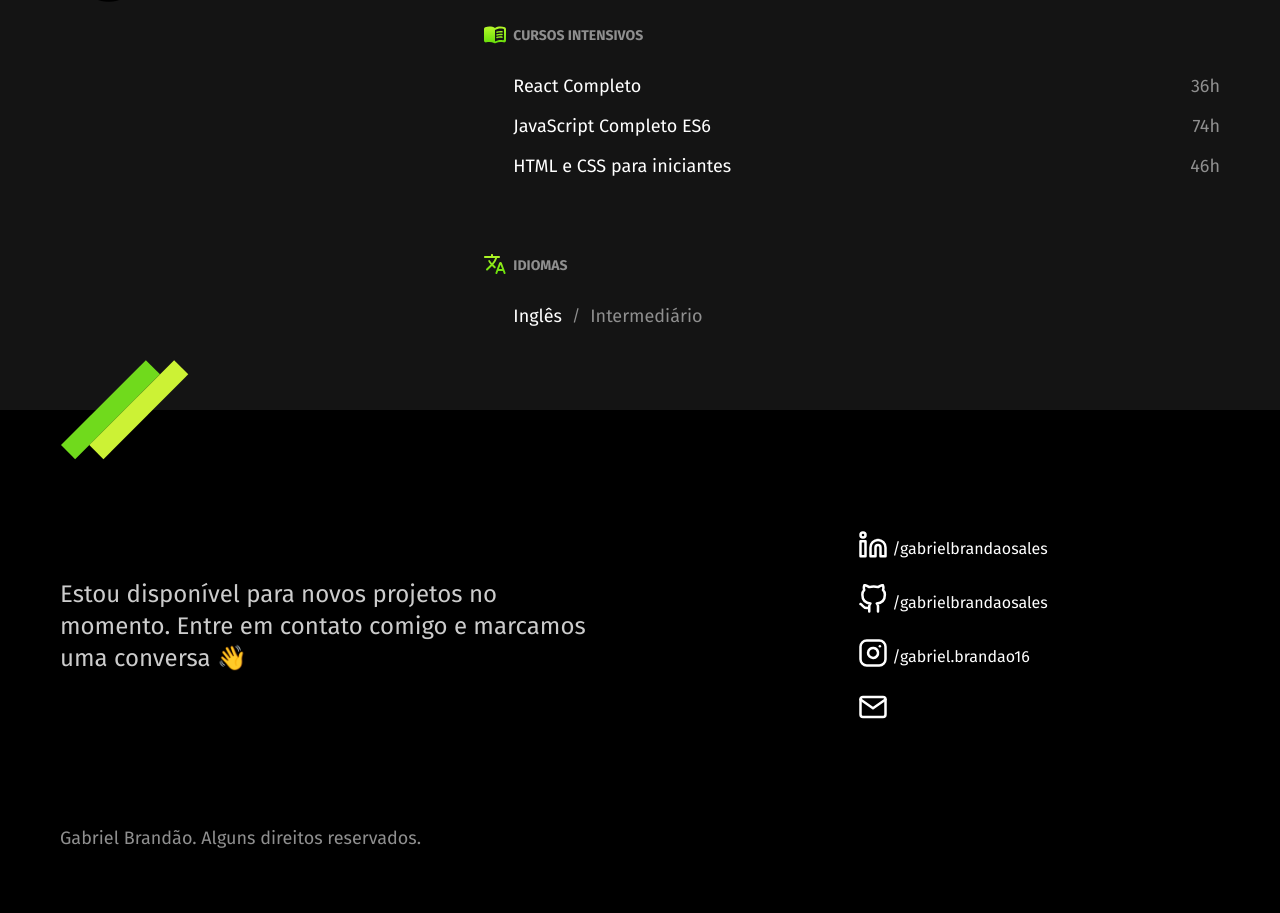
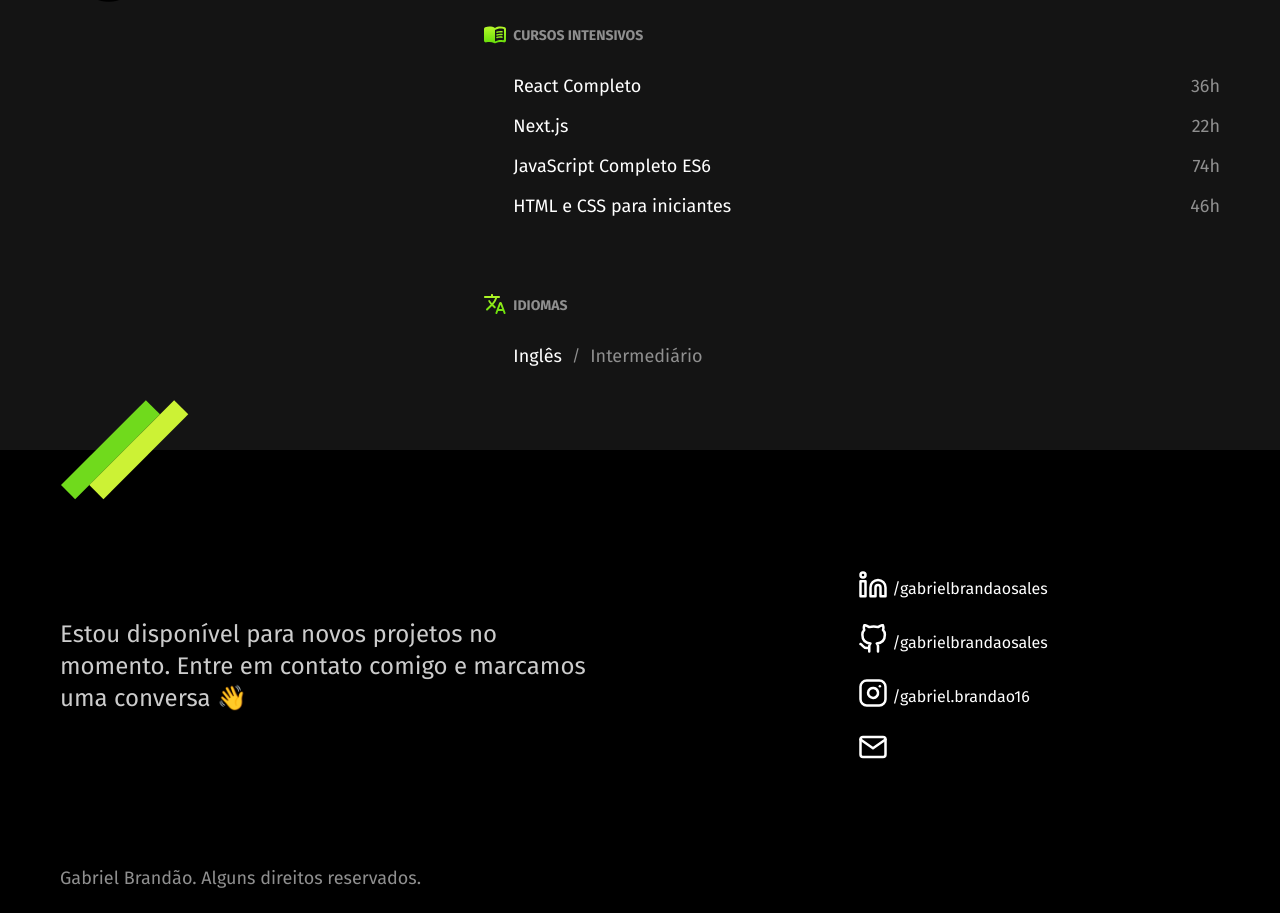
Before and after one commit to gabrielbrandaosales/my-portfolio, a Next.js app: page / in a window 1280 px wide. Shown: the part 2764-3677 px from the top of the page. Built offline with nearby package versions, Linux system fonts and the light colour scheme; no server answers.

Commit message:
feat: add new course

```diff
--- a/src/components/Education/index.tsx
+++ b/src/components/Education/index.tsx
@@ -33,6 +33,7 @@ const Education = () => {
           <CoursesSection
             courses={[
               { name: 'React Completo', time: '36h' },
+              { name: 'Next.js', time: '22h' },
               { name: 'JavaScript Completo ES6', time: '74h' },
               { name: 'HTML e CSS para iniciantes', time: '46h' },
             ]}
```
